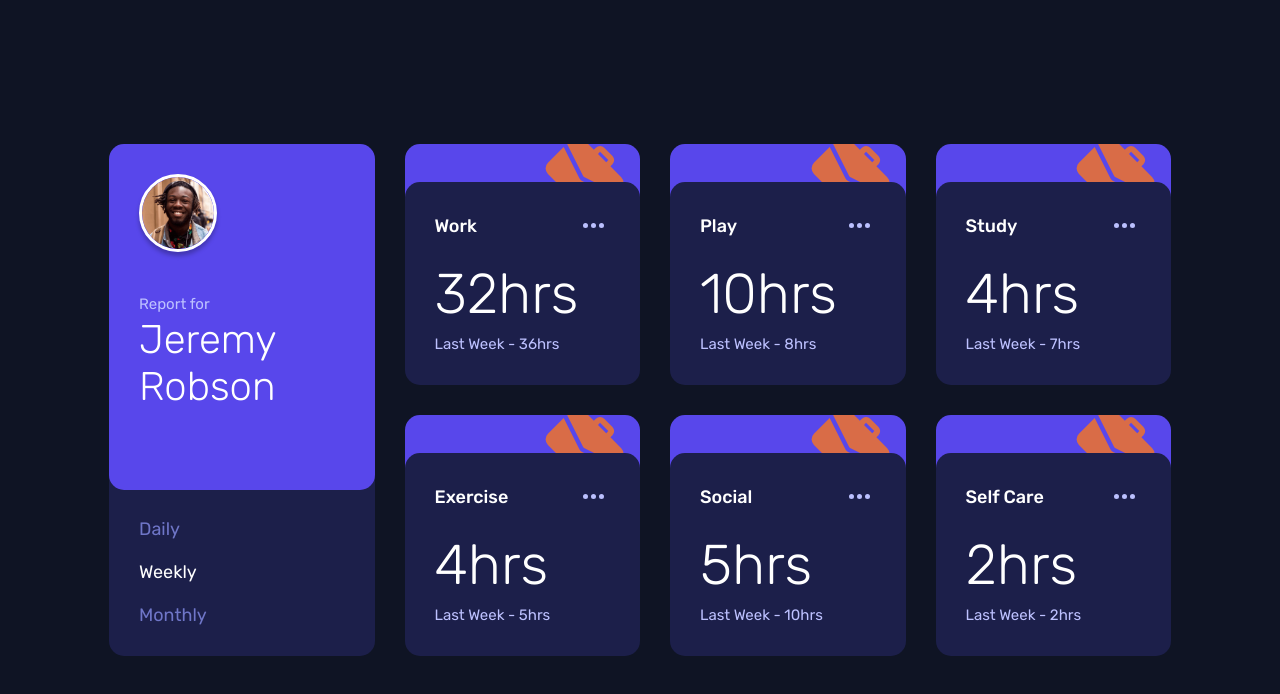
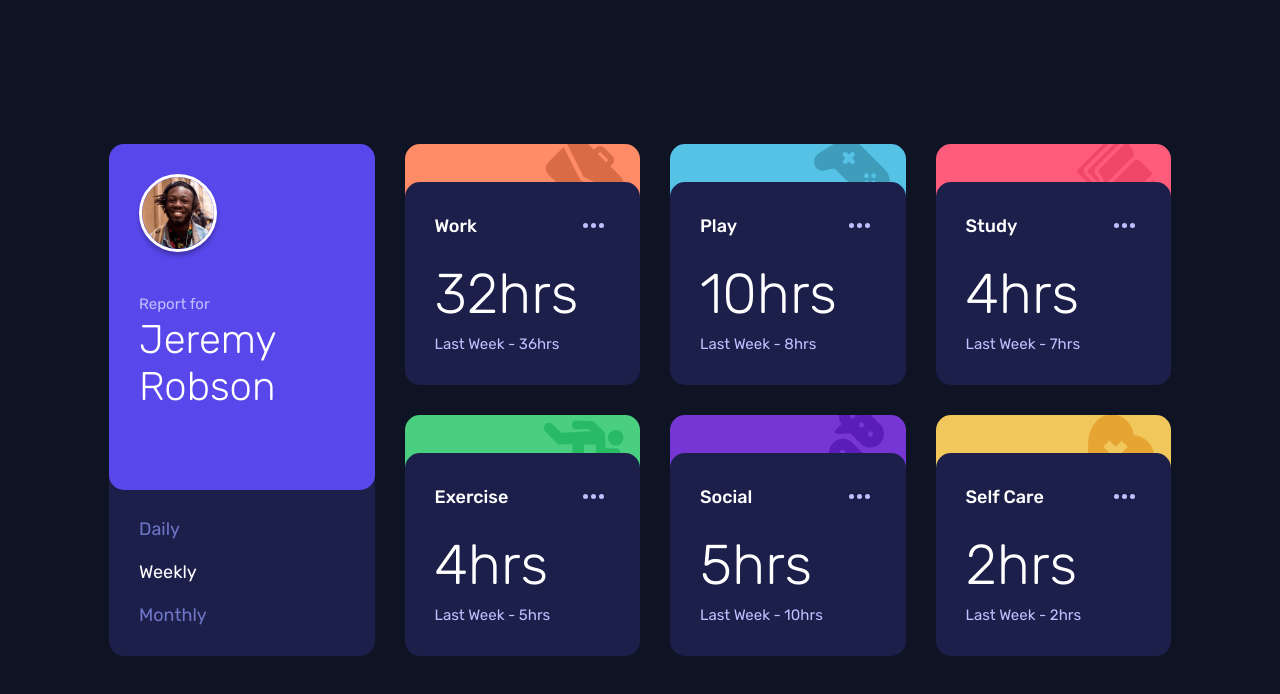
Before and after one commit to MaxCoder-mc/Time-tracking-dashboard, a plain HTML site: page index.html in a window 1280 px wide. Drawn offline with Linux system fonts and the light colour scheme.

Commit message:
Update index.html

```diff
--- a/index.html
+++ b/index.html
@@ -20,7 +20,7 @@
       href="https://fonts.googleapis.com/css2?family=Rubik:ital,wght@0,300..900;1,300..900&display=swap"
       rel="stylesheet"
     />
-    <link rel="stylesheet" href="./style.css" />
+    <link rel="stylesheet" href="/style.css" />
   </head>
   <body>
     <main class="dashboard">
@@ -89,7 +89,7 @@
           output.innerHTML = ""; // Clear previous data
 
           data.forEach(({ title, timeframes }) => {
-            const className = title.toLowerCase().replace(/\s+/g, ""); // Fix: Use regex for multiple spaces
+            const dataType = title.toLowerCase().replace(/\s+/g, ""); // Fix: Use regex for multiple spaces
             const { current, previous } = timeframes[timeframe];
             const timeframeText = {
               daily: "Yesterday",
@@ -98,7 +98,7 @@
             }[timeframe];
 
             const html = `
-              <li class="activity ${className}">
+              <li class="activity" data-type="${dataType}">
                 <div class="activity__header">
                   <h2 class="activity__header--title">${title}</h2>
                   <button class="activity__header--more" aria-label="More options">
```
